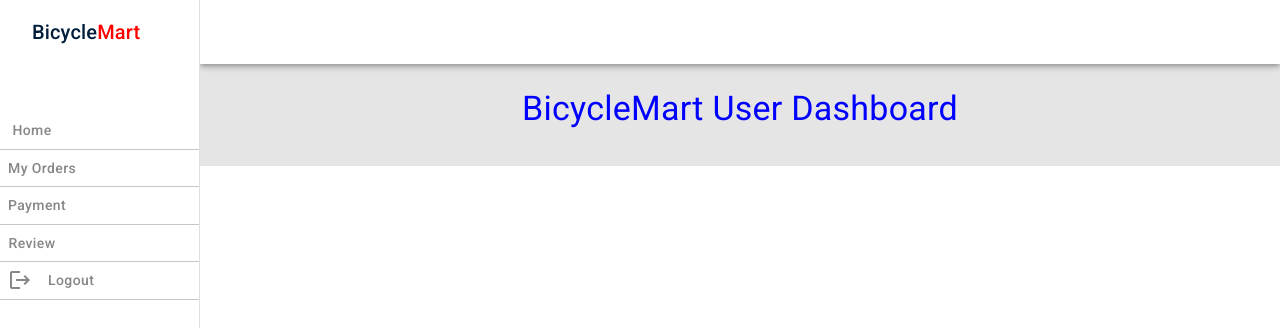
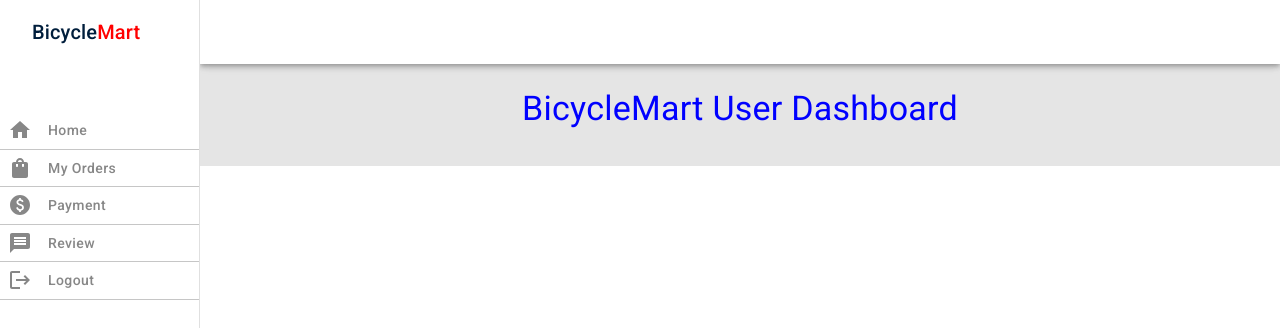
Before and after one commit to mdnajmul/bicycle-mart-react, a React (Create React App) app: page /dashboard in a window 1280 px wide. Shown: the top 328 px of the page. Built offline with nearby package versions, Linux system fonts and the light colour scheme; no server answers; sample sign-in values are in the browser's storage; the HTML template or start-up script is replaced by a standard one.

Commit message:
Dashboard UI design fixed and Icon added

```diff
--- a/src/pages/Dashboard/Dashboard/Dashboard.js
+++ b/src/pages/Dashboard/Dashboard/Dashboard.js
@@ -29,6 +29,8 @@ import AddIcon from "@mui/icons-material/Add";
 import PersonAddAlt1Icon from "@mui/icons-material/PersonAddAlt1";
 import ShoppingBagIcon from "@mui/icons-material/ShoppingBag";
 import AppsIcon from "@mui/icons-material/Apps";
+import PaidIcon from "@mui/icons-material/Paid";
+import MessageIcon from "@mui/icons-material/Message";
 import "./Dashboard.css";
 
 const useStyles = makeStyles((theme) => ({
@@ -150,6 +152,7 @@ const Dashboard = (props) => {
             sx={{ mx: "auto" }}
           >
             <Button className={classes.link} color="inherit">
+              <HomeIcon sx={{ mr: 2 }} />
               Home
             </Button>
           </NavLink>
@@ -161,6 +164,7 @@ const Dashboard = (props) => {
             activeClassName="active"
           >
             <Button className={classes.link} color="inherit">
+              <ShoppingBagIcon sx={{ mr: 2 }} />
               My Orders
             </Button>
           </NavLink>
@@ -171,6 +175,7 @@ const Dashboard = (props) => {
             activeClassName="active"
           >
             <Button className={classes.link} color="inherit">
+              <PaidIcon sx={{ mr: 2 }} />
               Payment
             </Button>
           </NavLink>
@@ -181,6 +186,7 @@ const Dashboard = (props) => {
             activeClassName="active"
           >
             <Button className={classes.link} color="inherit">
+              <MessageIcon sx={{ mr: 2 }} />
               Review
             </Button>
           </NavLink>
```
